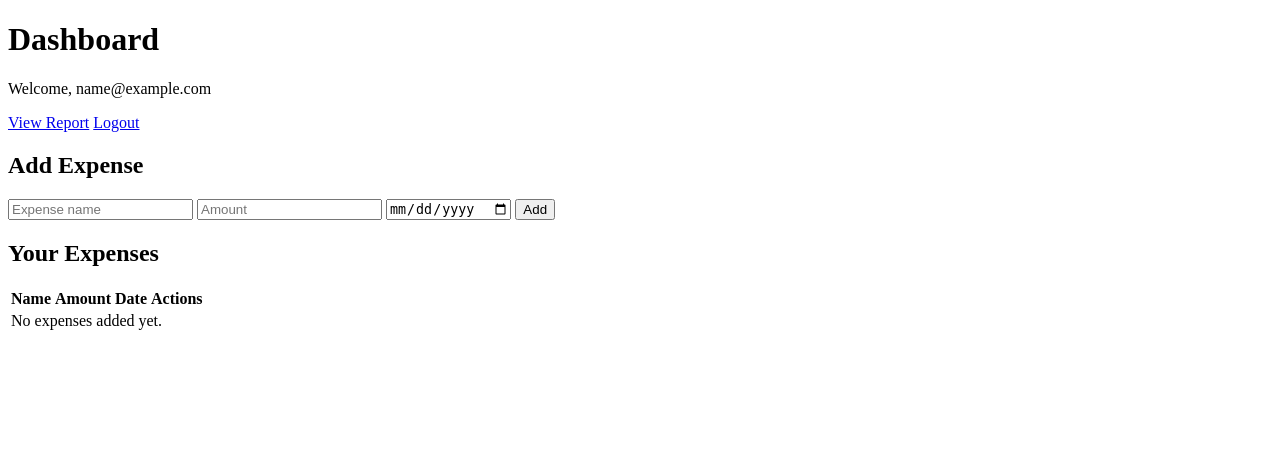
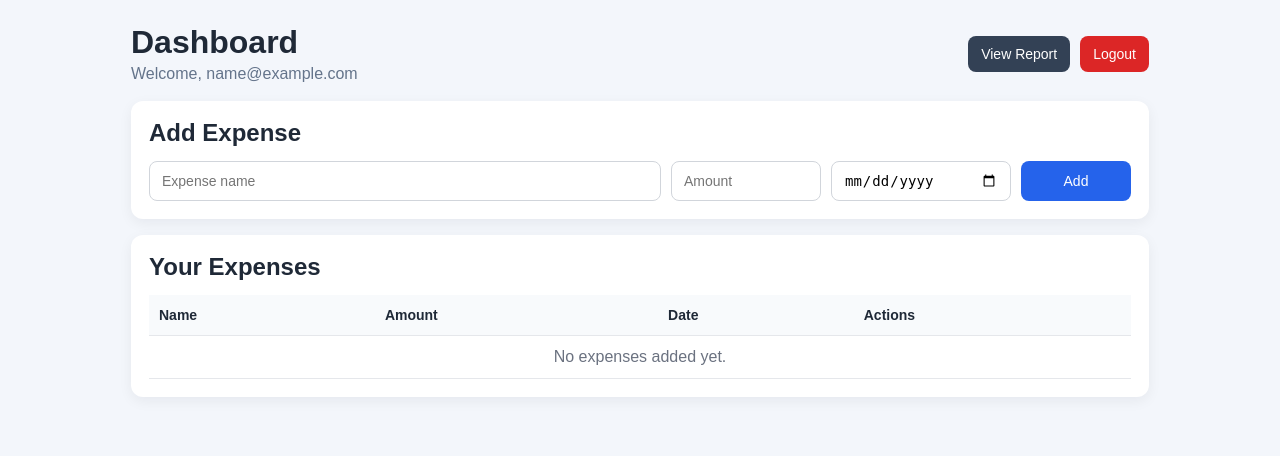
Before and after one commit to sanjaymj06/expense-tracker-system-sc-project, a Flask app: page /dashboard in a window 1280 px wide. Shown: the top 456 px of the page. Run offline with Flask 3, Linux system fonts and the light colour scheme; the visitor is signed in with stand-in values (Sample User, id 1); data that the repository does not hold is empty.

Commit message:
Add base styles for layout and components

```diff
--- a/static/style.css
+++ b/static/style.css
@@ -0,0 +1,233 @@
+* {
+  box-sizing: border-box;
+  margin: 0;
+  padding: 0;
+}
+
+body {
+  font-family: Arial, sans-serif;
+  background: #f3f6fb;
+  color: #1f2937;
+}
+
+.auth-body {
+  min-height: 100vh;
+  display: grid;
+  place-items: center;
+  padding: 20px;
+}
+
+.auth-card {
+  width: 100%;
+  max-width: 420px;
+  background: #ffffff;
+  border-radius: 12px;
+  padding: 28px;
+  box-shadow: 0 8px 24px rgba(0, 0, 0, 0.08);
+}
+
+.auth-card h1 {
+  margin-bottom: 6px;
+  font-size: 28px;
+}
+
+.subtitle {
+  color: #64748b;
+  margin-bottom: 18px;
+}
+
+.form-grid {
+  display: grid;
+  gap: 10px;
+}
+
+label {
+  font-size: 14px;
+  font-weight: 600;
+  margin-top: 4px;
+}
+
+input {
+  width: 100%;
+  border: 1px solid #d1d5db;
+  border-radius: 8px;
+  padding: 10px 12px;
+  font-size: 14px;
+}
+
+input:focus {
+  outline: none;
+  border-color: #2563eb;
+}
+
+.auth-footer {
+  margin-top: 16px;
+  font-size: 14px;
+}
+
+.auth-footer a {
+  color: #2563eb;
+  text-decoration: none;
+  font-weight: 600;
+}
+
+.container {
+  max-width: 1050px;
+  margin: 24px auto;
+  padding: 0 16px 20px;
+}
+
+.topbar {
+  display: flex;
+  justify-content: space-between;
+  align-items: center;
+  margin-bottom: 18px;
+  gap: 10px;
+}
+
+.topbar h1 {
+  margin-bottom: 4px;
+}
+
+.topbar p {
+  color: #64748b;
+}
+
+.nav-actions {
+  display: flex;
+  gap: 10px;
+  flex-wrap: wrap;
+}
+
+.card {
+  background: #ffffff;
+  border-radius: 12px;
+  padding: 18px;
+  box-shadow: 0 4px 14px rgba(15, 23, 42, 0.06);
+  margin-bottom: 16px;
+}
+
+.card h2 {
+  margin-bottom: 14px;
+}
+
+.expense-form {
+  display: grid;
+  grid-template-columns: 1fr 150px 180px 110px;
+  gap: 10px;
+}
+
+.table-wrapper {
+  overflow-x: auto;
+}
+
+table {
+  width: 100%;
+  border-collapse: collapse;
+  min-width: 700px;
+}
+
+th,
+td {
+  text-align: left;
+  border-bottom: 1px solid #e5e7eb;
+  padding: 12px 10px;
+}
+
+th {
+  background: #f8fafc;
+  font-size: 14px;
+}
+
+.actions-cell {
+  display: flex;
+  gap: 8px;
+  flex-wrap: wrap;
+}
+
+.empty-row {
+  text-align: center;
+  color: #6b7280;
+}
+
+.btn-primary,
+.btn-secondary,
+.btn-danger {
+  border: none;
+  border-radius: 8px;
+  padding: 10px 13px;
+  font-size: 14px;
+  cursor: pointer;
+  text-decoration: none;
+  display: inline-block;
+}
+
+.btn-primary {
+  background: #2563eb;
+  color: #ffffff;
+}
+
+.btn-secondary {
+  background: #334155;
+  color: #ffffff;
+}
+
+.btn-danger {
+  background: #dc2626;
+  color: #ffffff;
+}
+
+.flash-stack {
+  margin-bottom: 14px;
+}
+
+.flash {
+  padding: 10px 12px;
+  border-radius: 8px;
+  margin-bottom: 8px;
+  font-size: 14px;
+}
+
+.flash.success {
+  background: #dcfce7;
+  color: #166534;
+}
+
+.flash.error {
+  background: #fee2e2;
+  color: #991b1b;
+}
+
+.report-grid {
+  display: grid;
+  grid-template-columns: repeat(4, minmax(140px, 1fr));
+  gap: 12px;
+}
+
+.stat-card h3 {
+  font-size: 15px;
+  color: #475569;
+  margin-bottom: 8px;
+}
+
+.stat-card p {
+  font-size: 22px;
+  font-weight: bold;
+  color: #0f172a;
+}
+
+.chart-note {
+  margin-top: 10px;
+  color: #64748b;
+  font-size: 14px;
+}
+
+@media (max-width: 900px) {
+  .expense-form {
+    grid-template-columns: 1fr;
+  }
+
+  .report-grid {
+    grid-template-columns: repeat(2, 1fr);
+  }
+}
```
